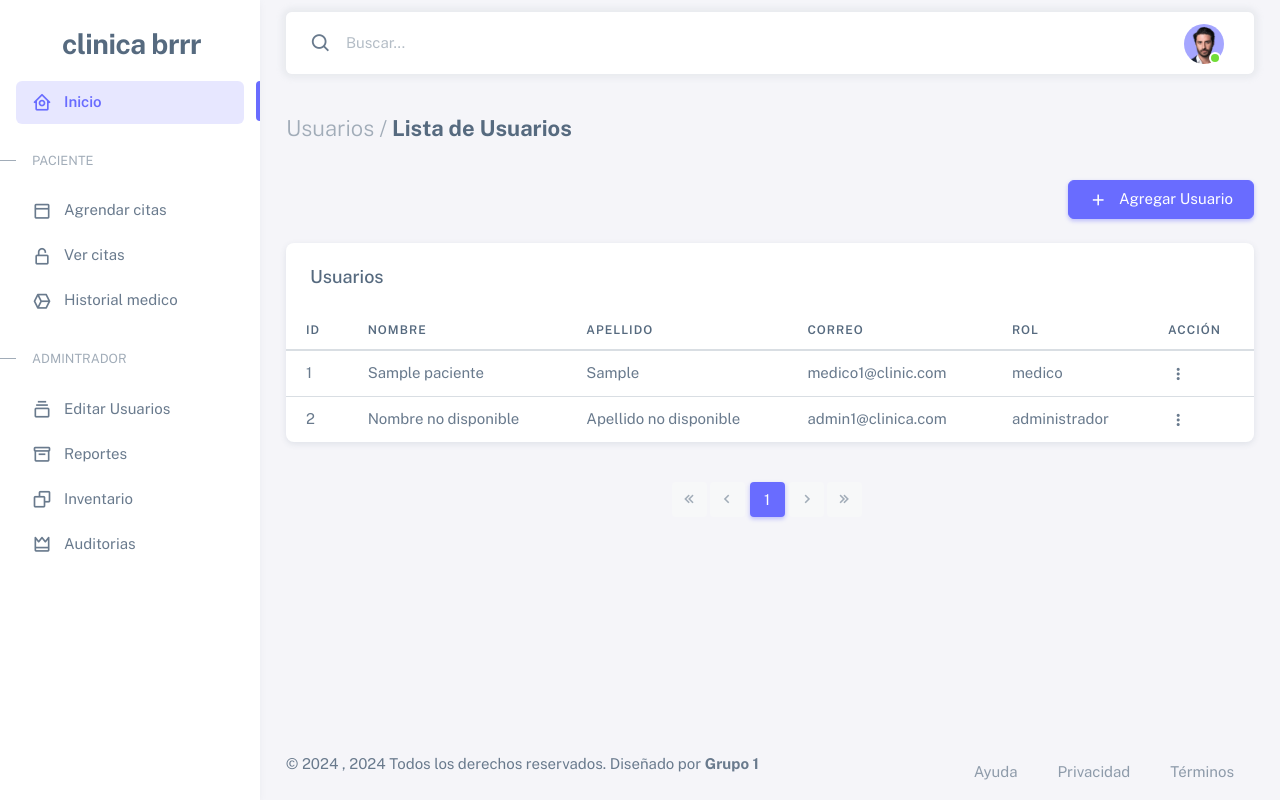
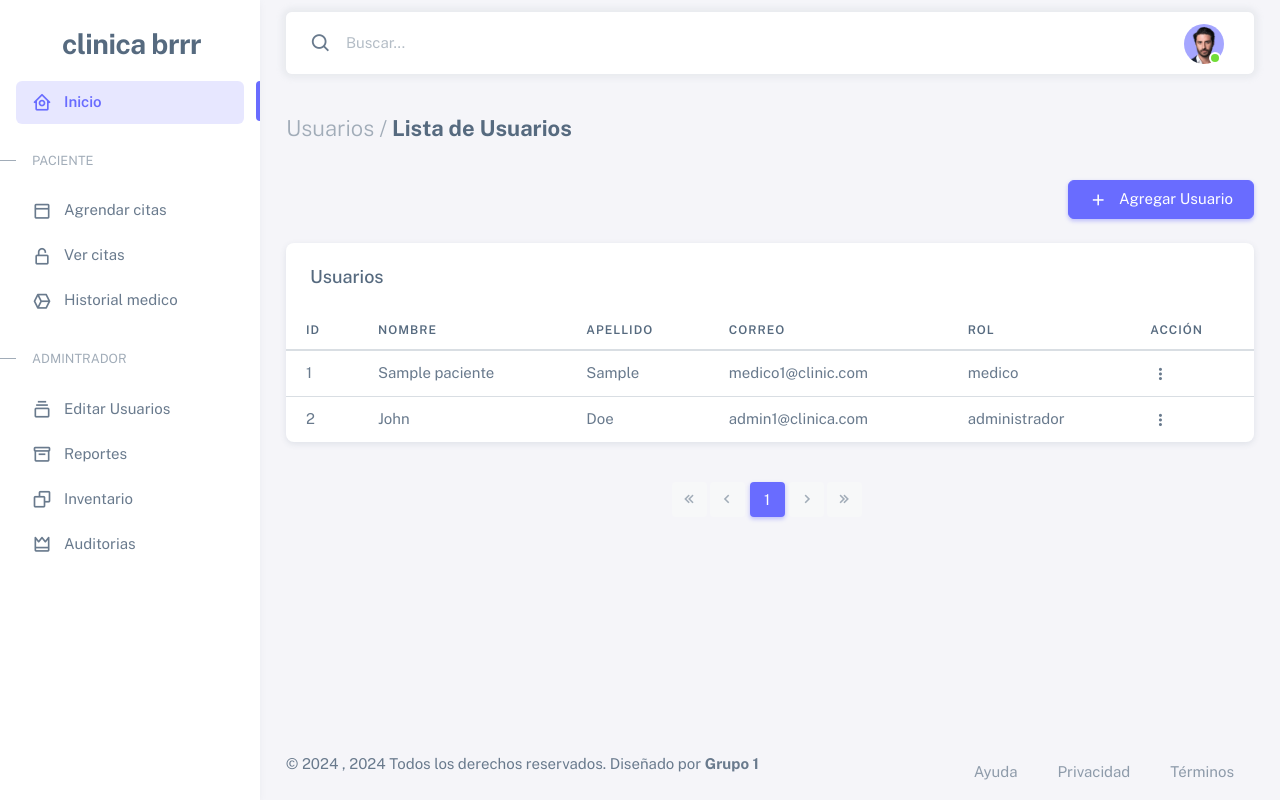
Before and after one commit to IamBlack0/Gestion_Clinica, a PHP site: page /PROGRAMACION/App/Views/actualizarInformacionUsuarios.php in a window 1280 px wide. Run offline with PHP 8.4, Linux system fonts and the light colour scheme; data comes from the database, SQL or seed files in the repository; tables that the repository leaves empty hold one stand-in row (values such as "Sample post"); some libraries are stand-ins or nearby versions.

Commit message:
Actualizar lógica de paginación de usuarios y obtener usuarios paginados(COLABORADORES)

```diff
--- a/App/Views/actualizarInformacionUsuarios.php
+++ b/App/Views/actualizarInformacionUsuarios.php
@@ -30,10 +30,11 @@ $page = isset($_GET['page']) ? (int)$_GET['page'] : 1;
 $offset = ($page - 1) * $limit;
 
 // Obtener usuarios con paginación
-$queryUsuarios = "SELECT u.id, u.email, r.nombre AS rol, p.nombre, p.apellido
+$queryUsuarios = "SELECT u.id, u.email, r.nombre AS rol, COALESCE(p.nombre, c.nombre) AS nombre, COALESCE(p.apellido, c.apellido) AS apellido
                   FROM usuarios u
                   LEFT JOIN roles r ON u.rol_id = r.id
                   LEFT JOIN pacientes p ON u.id = p.usuario_id
+                  LEFT JOIN colaboradores c ON u.id = c.usuario_id
                   LIMIT :limit OFFSET :offset";
 $stmtUsuarios = $conn->prepare($queryUsuarios);
 $stmtUsuarios->bindParam(':limit', $limit, PDO::PARAM_INT);
@@ -198,12 +199,10 @@ $usuarios = $stmtUsuarios->fetchAll(PDO::FETCH_ASSOC);
                         <?php foreach ($usuarios as $usuario): ?>
                             <tr>
                                 <td><?php echo $usuario['id']; ?></td>
-                                <td><?php echo isset($usuario['nombre']) ? $usuario['nombre'] : 'Nombre no disponible'; ?>
-                                </td>
-                                <td><?php echo isset($usuario['apellido']) ? $usuario['apellido'] : 'Apellido no disponible'; ?>
-                                </td>
+                                <td><?php echo $usuario['nombre']; ?></td>
+                                <td><?php echo $usuario['apellido']; ?></td>
                                 <td><?php echo $usuario['email']; ?></td>
-                                <td><?php echo isset($usuario['rol']) ? $usuario['rol'] : 'Rol no disponible'; ?></td>
+                                <td><?php echo $usuario['rol']; ?></td>
                                 <td>
                                     <div class="dropdown">
                                         <button type="button" class="btn p-0 dropdown-toggle hide-arrow"
```
